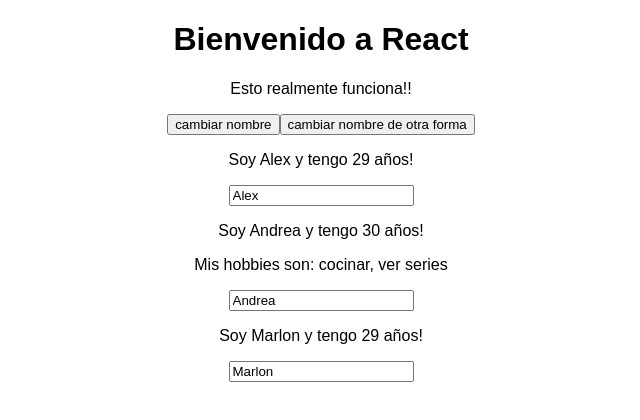
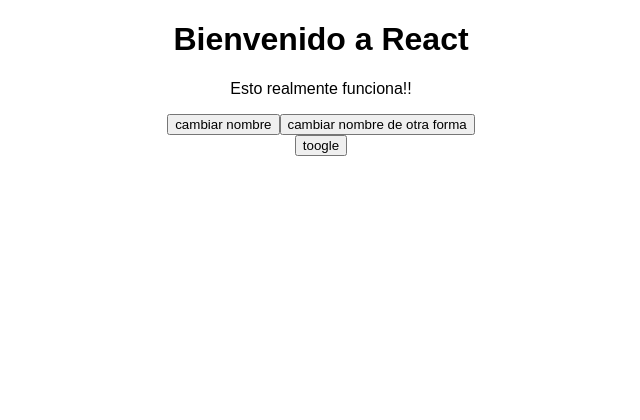
Before and after one commit to alexunjm/react-first-app, a React (Create React App) app: page / in a window 1280 px wide. Shown: the top 420 px of the page, without its empty margins (319-959 px from the left). Built offline with nearby package versions, Linux system fonts and the light colour scheme.

Commit message:
salidas de html condicionales react

```diff
--- a/src/App.js
+++ b/src/App.js
@@ -7,24 +7,54 @@
   state = {
     title: "Bienvenido a React",
     pText: "Esto realmente funciona!!",
-	aName: "Marlon"
+    aName: "Marlon",
+    showPersons: false
   };
 
-  switchNameHandler = (newTitle) => {
+  switchNameHandler = newTitle => {
     //console.log('se ha dado click');
     //NO HACER ESTO: this.state.title = 'nuevo título';
     this.setState({
-      title: newTitle ? newTitle : "Ejemplo de evento de click para cambiar el título de ésta página"
+      title: newTitle
+        ? newTitle
+        : "Ejemplo de evento de click para cambiar el título de ésta página"
     });
   };
 
-  changeNameHandler = (event) => {
+  changeNameHandler = event => {
     this.setState({
       aName: event.target.value
     });
-  }
+  };
+
+  tooglePersons = () => {
+	const show = this.state.showPersons;
+	this.setState({
+		showPersons: !show
+	})
+  };
 
   render() {
+    let Persons = null;
+    if (this.state.showPersons) {
+      Persons = (
+        <div>
+          <Person name="Alex" age="29" />
+          <Person
+            name="Andrea"
+            age="30"
+            click={this.switchNameHandler.bind(this, null)}
+          >
+            Mis hobbies son: cocinar, ver series
+          </Person>
+          <Person
+            name={this.state.aName}
+            age="29"
+            changed={this.changeNameHandler}
+          />
+        </div>
+      );
+    }
 
     return (
       <div className="App">
@@ -33,15 +63,13 @@
         <button onClick={this.switchNameHandler.bind(this, "Prueba")}>
           cambiar nombre
         </button>
-			<button
-			onClick={() => this.switchNameHandler("Prueba de otra forma")}>
+        <button onClick={() => this.switchNameHandler("Prueba de otra forma")}>
           cambiar nombre de otra forma
         </button>
-			<Person name="Alex" age="29" />
-			<Person name="Andrea" age="30" click={this.switchNameHandler.bind(this, null)}>
-			Mis hobbies son: cocinar, ver series
-			</Person>
-			<Person name={this.state.aName} age="29" changed={this.changeNameHandler} />
+        <div>
+          <button onClick={this.tooglePersons}>toogle</button>
+        </div>
+        {Persons}
       </div>
     );
 
```
Lines whose indentation alone changed are shown as unchanged.
